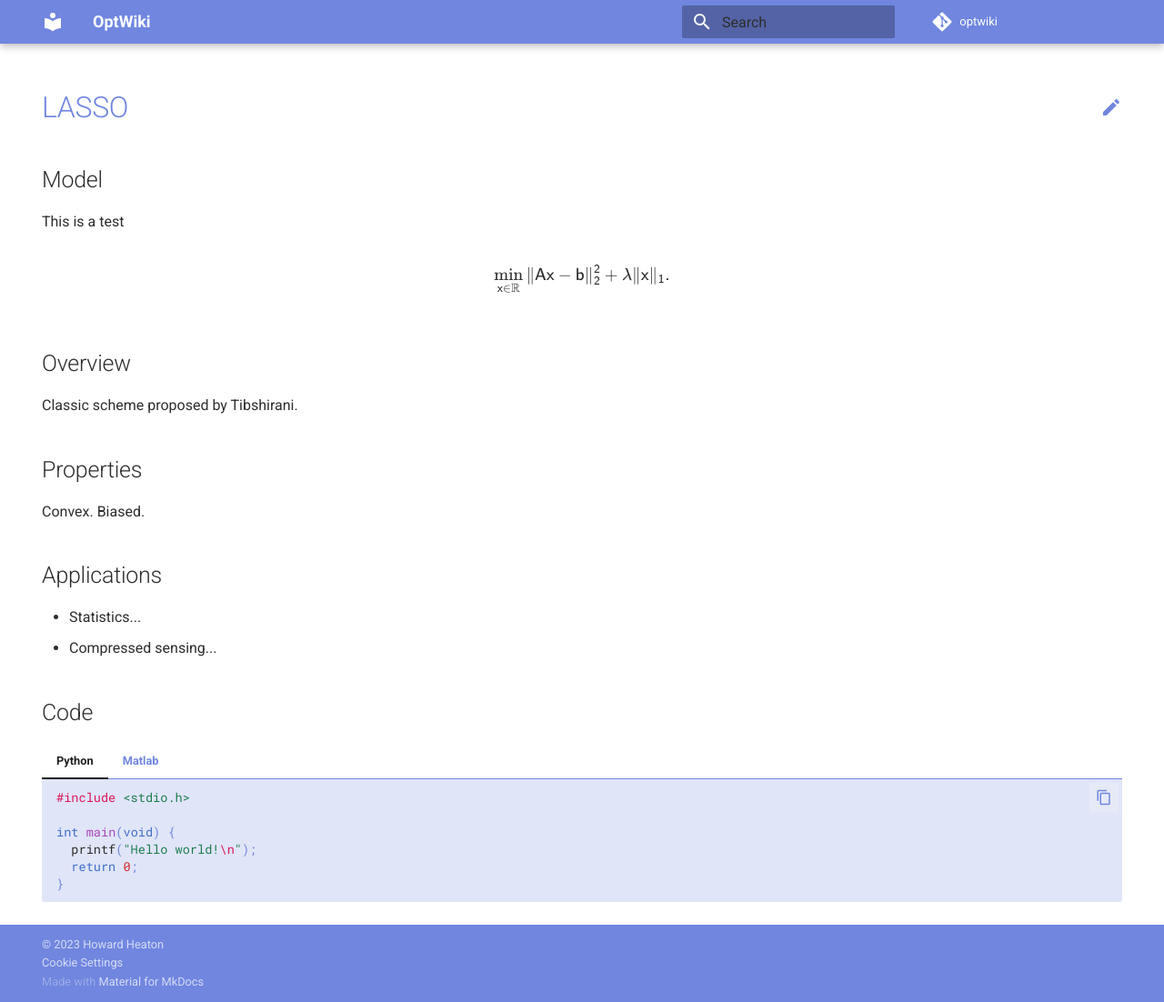
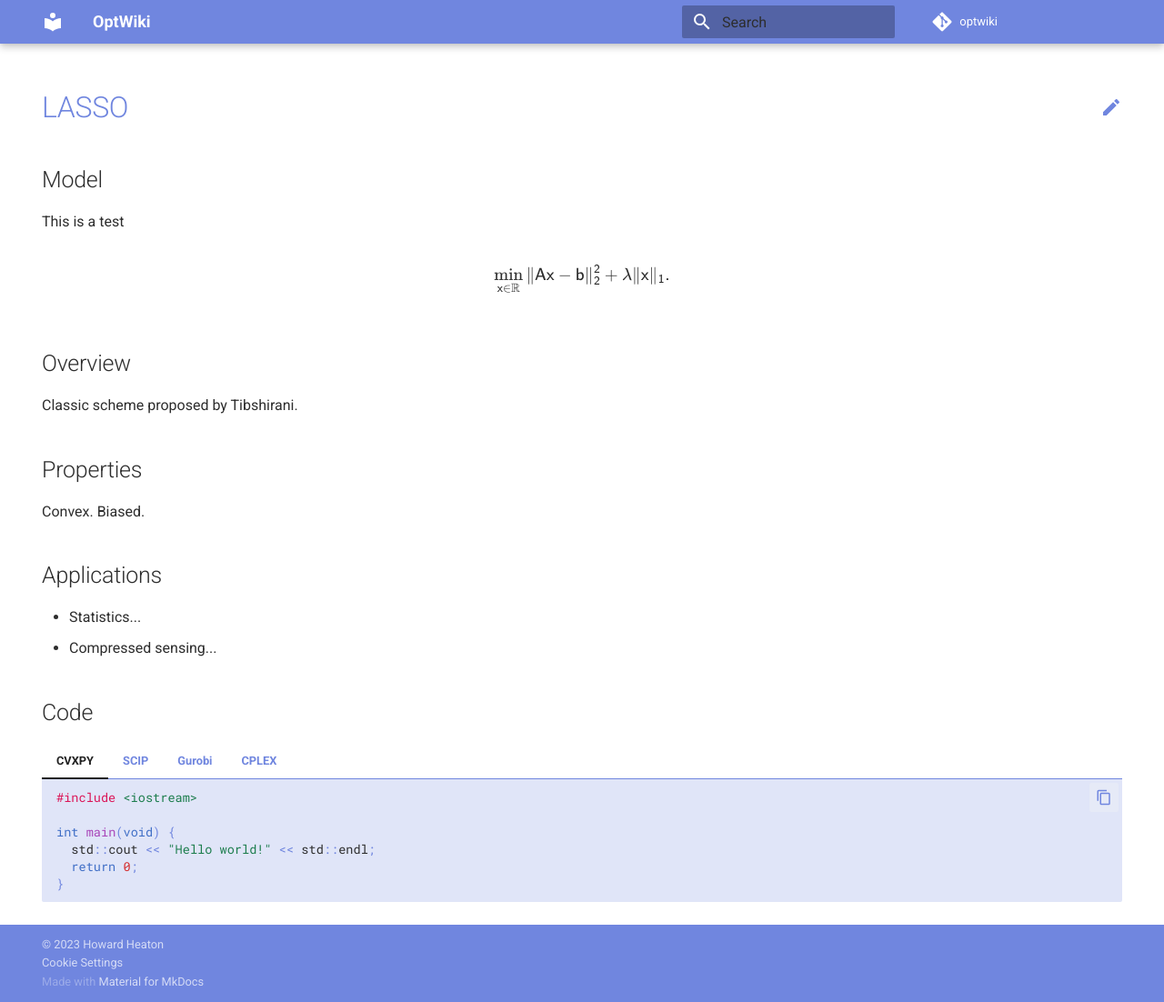
Before and after one commit to howardheaton/OptWiki, an MkDocs documentation site: the page built from docs/model-lasso.md, in a window 1280 px wide and 1102 px high. Shown: the whole window at 91% size. Built offline with MkDocs 1.6.1 and Material for MkDocs 9.7.7, drawn with Linux system fonts in a browser that asks for light colours; comment, search, counter and statistics services are not loaded.

Commit message:
Update model-lasso.md

````diff
--- a/docs/model-lasso.md
+++ b/docs/model-lasso.md
@@ -28,7 +28,18 @@ Convex. Biased.
 
 ## Code
 
-=== "Python"
+=== "CVXPY"
+
+    ``` c++
+    #include <iostream>
+
+    int main(void) {
+      std::cout << "Hello world!" << std::endl;
+      return 0;
+    }
+    ```
+
+=== "SCIP"
 
     ``` c
     #include <stdio.h>
@@ -39,7 +50,7 @@ Convex. Biased.
     }
     ```
 
-=== "Matlab"
+=== "Gurobi"
 
     ``` c++
     #include <iostream>
@@ -49,3 +60,14 @@ Convex. Biased.
       return 0;
     }
     ```
+
+=== "CPLEX"
+
+    ``` c++
+    #include <iostream>
+
+    int main(void) {
+      std::cout << "Hello world!" << std::endl;
+      return 0;
+    }
+    ```
````
